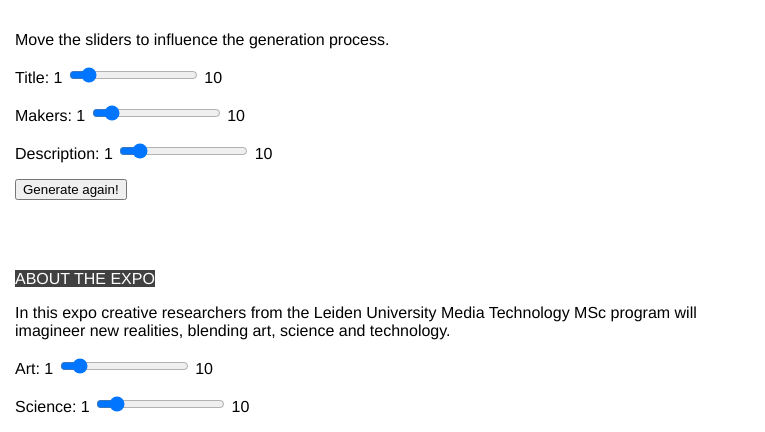
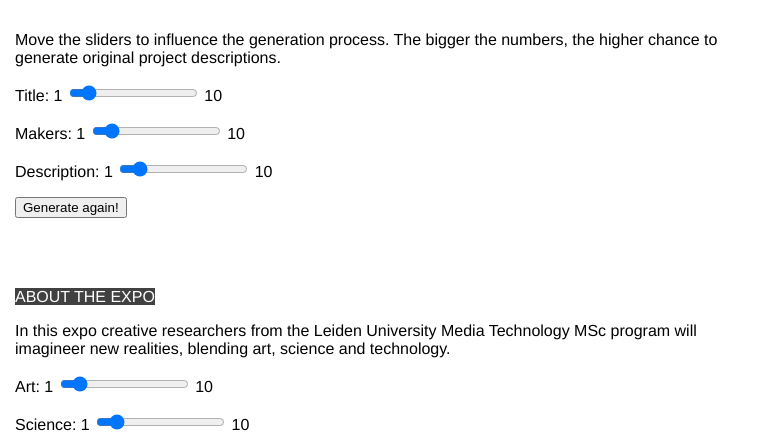
Before and after one commit to danxu0910/old_new_media, a Flask app: page / in a window 1280 px wide. Shown: the top 432 px of the page, without its empty margins (0-765 px from the left). Run offline with Flask 2, Linux system fonts and the light colour scheme.

Commit message:
add text description

```diff
--- a/templates/index.html
+++ b/templates/index.html
@@ -7,7 +7,7 @@
     </head>
     <body>
         <div class="body">
-            <p>Move the sliders to influence the generation process. </p>
+            <p>Move the sliders to influence the generation process. The bigger the numbers, the higher chance to generate original project descriptions. </p>
             <p>Title: 1 <input id="title_slider" type="range" min="1" max="10" value="2" /> 10</p>
             <p>Makers: 1 <input id="people_slider" type="range" min="1" max="10" value="2" /> 10</p>
             <p>Description: 1 <input id="project_slider" type="range" min="1" max="10" value="2" /> 10</p>
```
